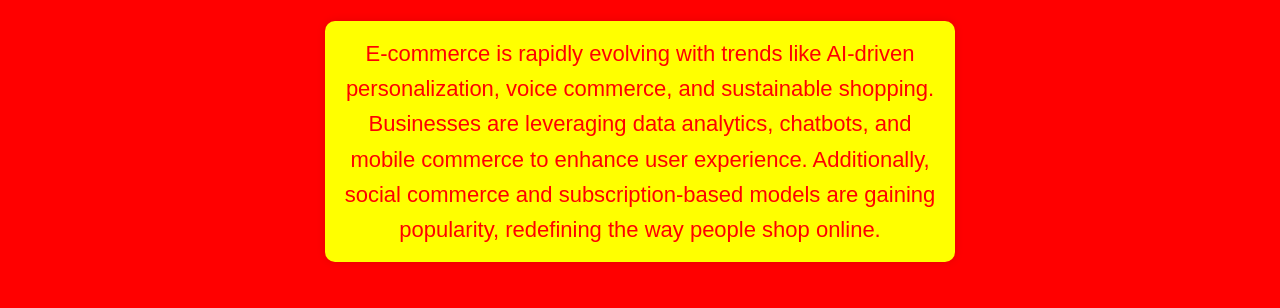
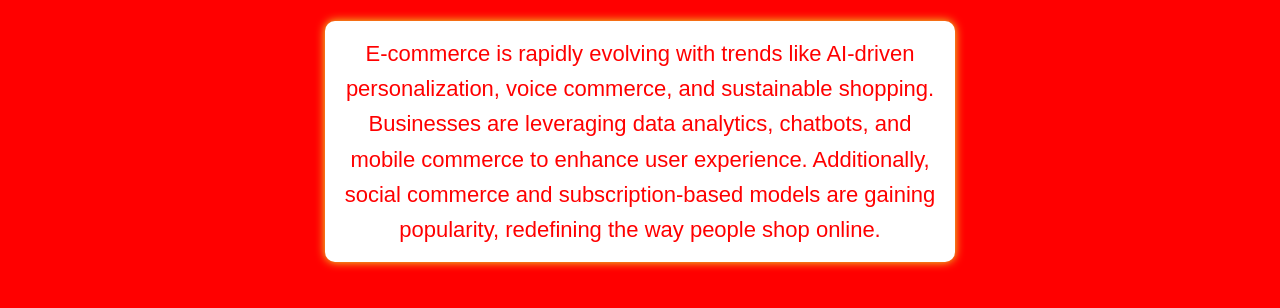
Before and after one commit to SethDozermann917/SethDozermann917.github.io, a plain HTML site: page index.html in a window 1280 px wide. Shown: the part 418-726 px from the top of the page. Drawn offline with Linux system fonts and the light colour scheme.

Commit message:
Update style.css

```diff
--- a/style.css
+++ b/style.css
@@ -30,8 +30,8 @@ p {
     line-height: 1.6;
     max-width: 600px;
     margin: 0 auto;
-    background:yellow;
+    background: white;
     padding: 15px;
     border-radius: 10px;
-    box-shadow: 0 0 10px rgba(0, 0, 0, 0.1);
+    box-shadow: 0 0 10px rgba(234, 239, 44);
 }
```
